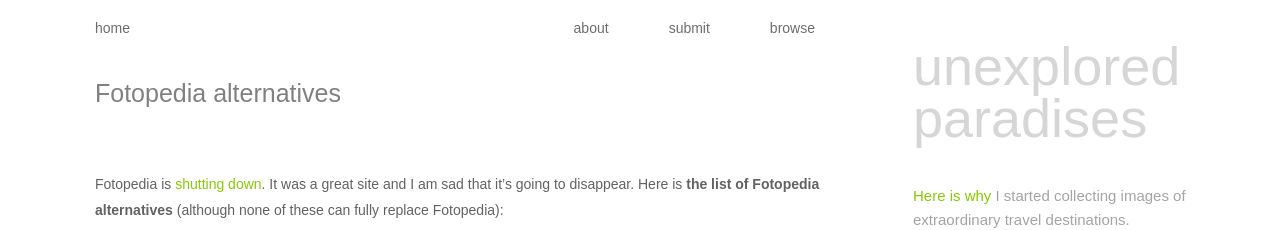
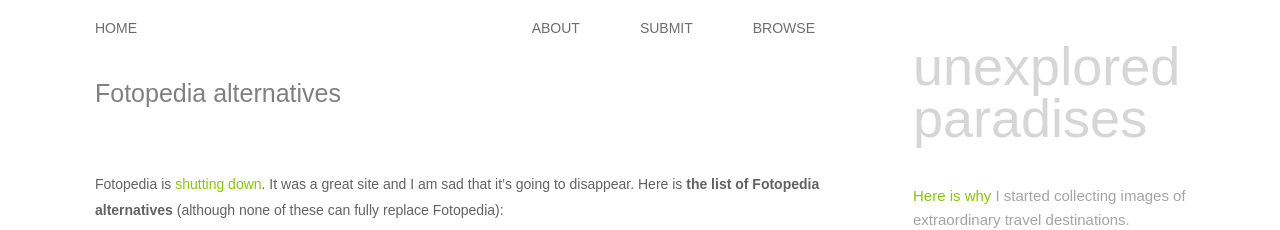
Before and after one commit to crawlingout/unexplored, a Jekyll site: the page built from _posts/2014-08-04-fotopedia-alternative.markdown, in a window 1280 px wide. Shown: the top 230 px of the page. Built offline with Jekyll 4.4.1, drawn with Linux system fonts in a browser that asks for light colours; Markdown is read by kramdown in place of the engine named in the settings; comment, search, counter and statistics services are not loaded.

Commit message:
Minor styling

```diff
--- a/css/style.css
+++ b/css/style.css
@@ -197,9 +197,10 @@
 }
 
 #menu a {
-    color: #6D6D6D;
+    color: #6d6d6d;
     display: block;
     padding: 20px 30px;
+    text-transform: uppercase;
 }
 
 .subscribe {
```
